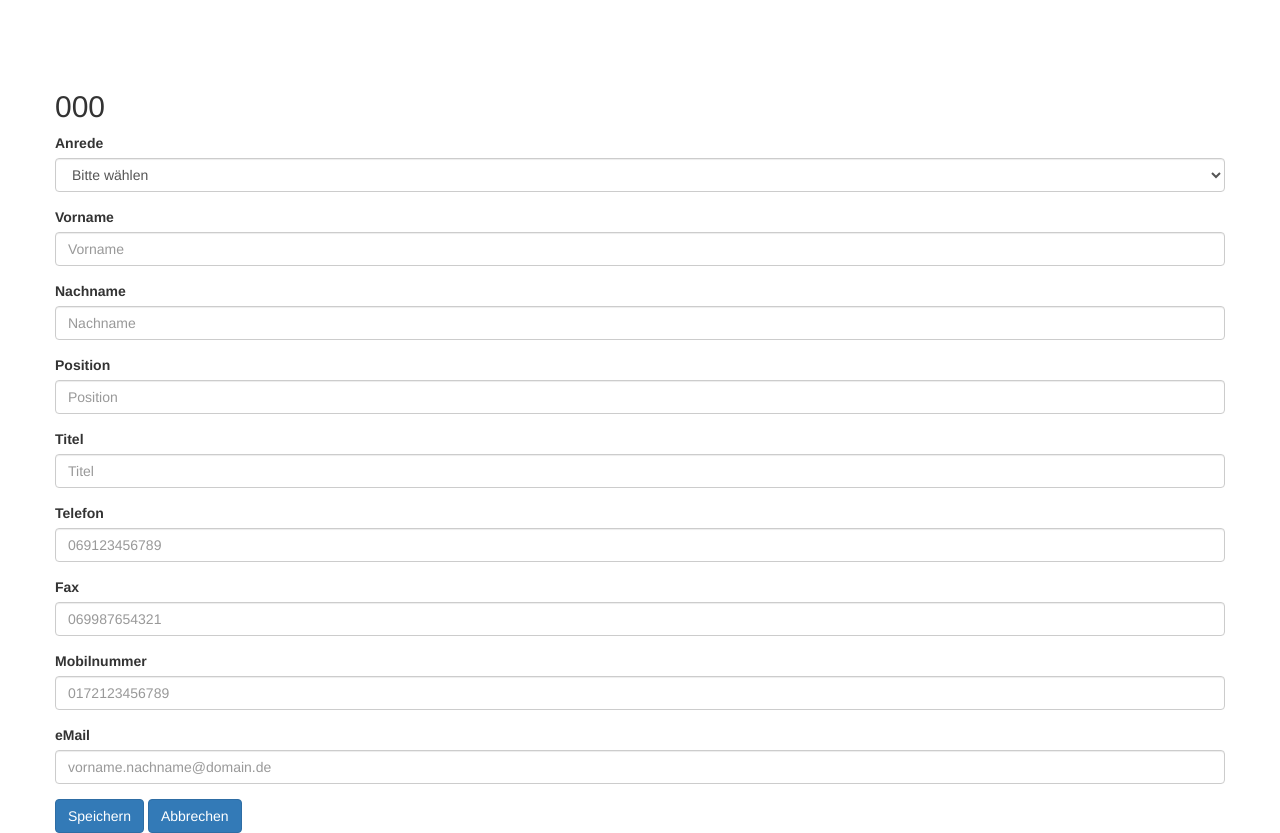
After one commit to sbecker83/MyA, a Django app: template Semesterprojekt/templates/staff/newStaff.html in a window 1280 px wide. The commit adds this page. Run offline with Django 3.2, Linux system fonts and the light colour scheme; the template is opened without the code that fills it: most values are stand-ins (such as "Sample title", 1, 10 or a date in 2020); some libraries are stand-ins or nearby versions.

Commit message:
Site newStaff with url, newStaff template

```diff
--- /dev/null
+++ b/Semesterprojekt/templates/staff/newStaff.html
@@ -0,0 +1,63 @@
+{% extends 'base.html' %}
+
+{% block content %}
+    <h2>{{ page_titel }}</h2>
+
+    <form>
+        <div class="form-group">
+            <label for="anrede">Anrede</label>
+            <select class="form-control" id="anrede">
+              <option>Bitte wählen</option>
+              <option>Frau</option>
+              <option>Herr</option>
+            </select>
+          </div>
+
+        <div class="form-group">
+            <label for="vorname">Vorname</label>
+            <input type="text" class="form-control" id="vorname" placeholder="Vorname">
+        </div>
+
+        <div class="form-group">
+            <label for="nachname">Nachname</label>
+            <input type="text" class="form-control" id="nachname" placeholder="Nachname">
+        </div>
+
+        <div class="form-group">
+            <label for="position">Position</label>
+            <input type="text" class="form-control" id="position" placeholder="Position">
+        </div>
+
+        <div class="form-group">
+            <label for="titel">Titel</label>
+            <input type="text" class="form-control" id="titel" placeholder="Titel">
+        </div>
+
+        <div class="form-group">
+            <label for="tel">Telefon</label>
+            <input type="tel" class="form-control" id="tel" placeholder="069123456789">
+        </div>
+
+
+        <div class="form-group">
+            <label for="fax">Fax</label>
+            <input type="fax" class="form-control" id="fax" placeholder="069987654321">
+        </div>
+
+        <div class="form-group">
+            <label for="mobil">Mobilnummer</label>
+            <input type="tel" class="form-control" id="tel" placeholder="0172123456789">
+        </div>
+
+        <div class="form-group">
+            <label for="email">eMail</label>
+            <input type="text" class="form-control" id="email" placeholder="vorname.nachname@domain.de">
+        </div>
+
+        <button type="submit" class="btn btn-primary">Speichern</button>
+        <button type="cancel" class="btn btn-primary">Abbrechen</button>
+
+    </form>
+
+
+{% endblock %}
--- a/Semesterprojekt/urls.py
+++ b/Semesterprojekt/urls.py
@@ -15,7 +15,7 @@ Including another URLconf
 """
 
 from django.conf.urls import url
-from MyA.views import get_staff
+from MyA.views import get_staff, new_staff
 from django.contrib import admin
 from django.contrib.auth import views as auth_views
 
@@ -32,7 +32,8 @@ url(r'^staff/$', staff)
 
 urlpatterns = (
     url(r'^admin/', admin.site.urls),
-    url(r'^staff/', get_staff),
+    url(r'^staff/$', get_staff),
+    url(r'^staff/newStaff/$', new_staff),
     url(r'^login/$', auth_views.login, name='login'),
     url(r'^logout/$', auth_views.logout, name='logout'),
 )
```
Also changed, not shown: MyA/views.py (+11 -5 lines), Semesterprojekt/templates/staff/staff.html (renamed from Semesterprojekt/templates/staff.html, +11 -2 lines).
